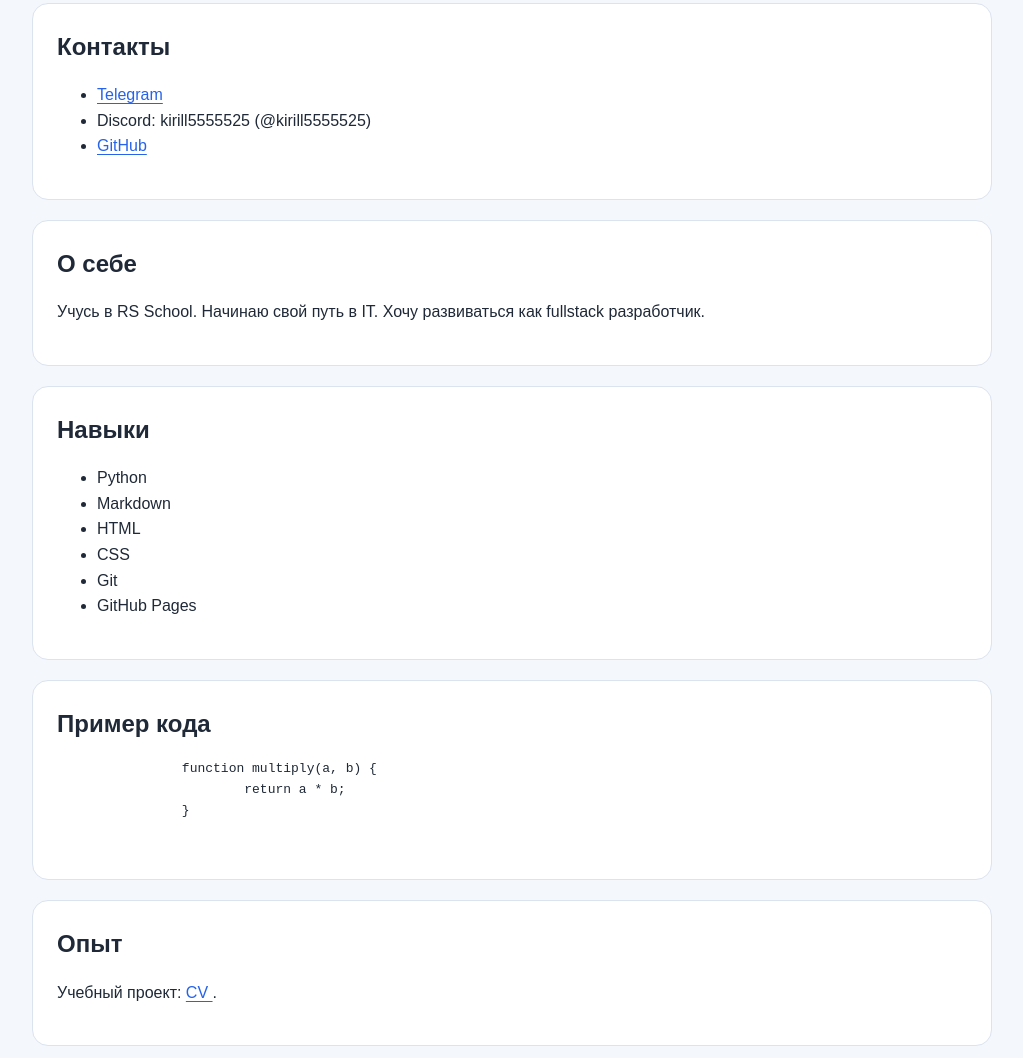
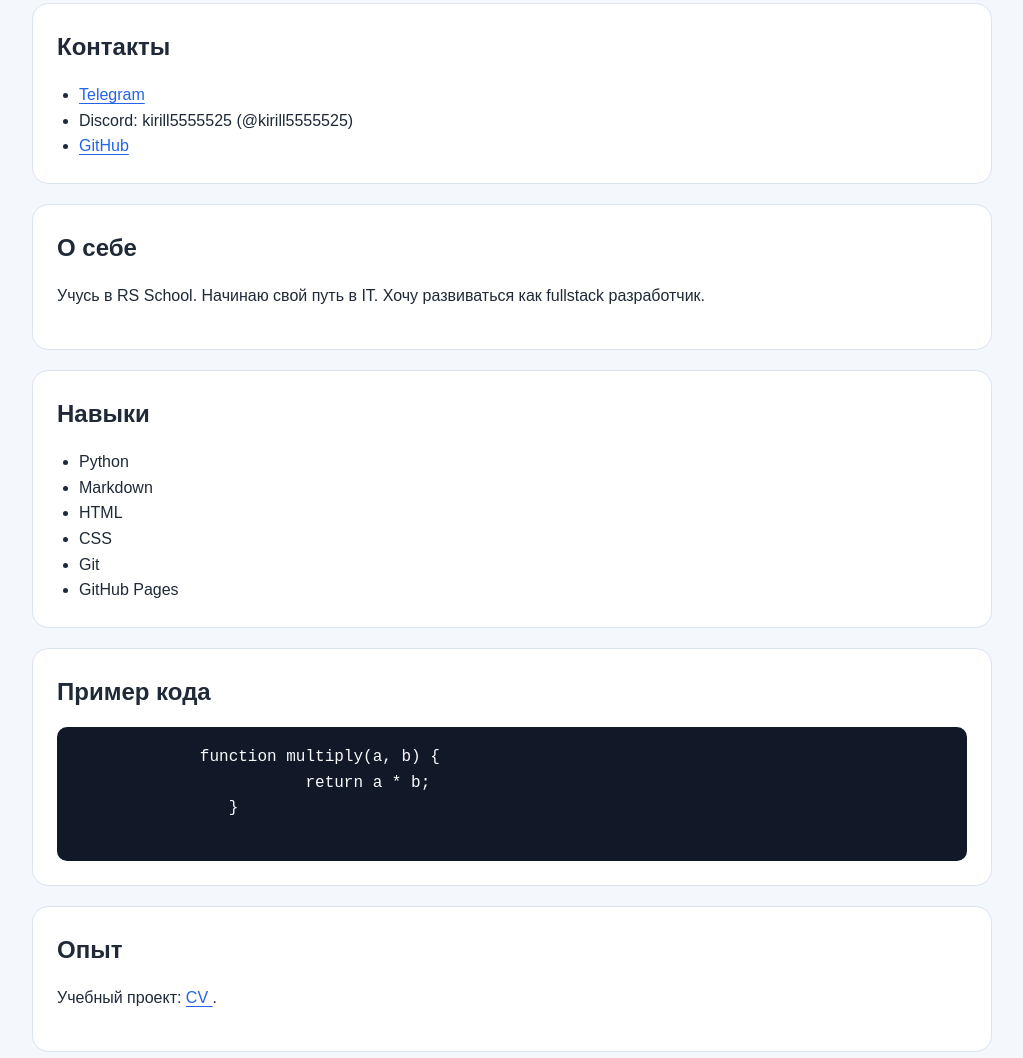
Before and after one commit to kirill555525/rsschool-cv, a plain HTML site: page index.html in a window 1280 px wide. Shown: the part 357-1415 px from the top of the page, without its empty margins (128-1151 px from the left). Drawn offline with Linux system fonts and the light colour scheme.

Commit message:
style: add list and code block styles

```diff
--- a/style.css
+++ b/style.css
@@ -128,3 +128,22 @@ main {
     margin-top: 0;
     margin-bottom: 16px;
 }
+
+.contact-list,
+.skills-list {
+    margin: 0;
+    padding-left: 22px;
+}
+
+pre {
+    margin: 0;
+    padding: 18px;
+    overflow-x: auto;
+    color: #f9fafb;
+    background: #111827;
+    border-radius: 10px;
+}
+
+code {
+    font-family: "Courier New", Courier, monospace;
+}
```
